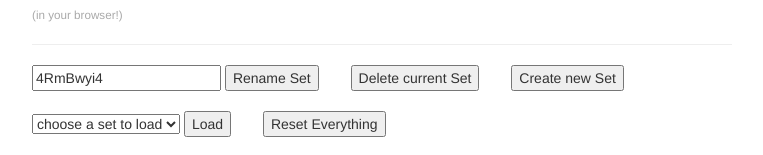
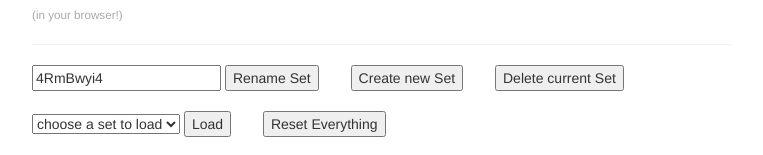
Before and after one commit to noinfo/dpr, a website: page app/index.html in a window 1280 px wide. Shown: the part 848-1003 px from the top of the page, without its empty margins (258-1021 px from the left). Drawn offline with nearby package versions, Linux system fonts and the light colour scheme; some packages are replaced by stand-ins of ours; files that its build step writes are made by us from their sources; a script that the page names is missing.

Commit message:
UI changes

```diff
--- a/app/views/main.html
+++ b/app/views/main.html
@@ -50,8 +50,10 @@
   <p class="smalltext">(in your browser!)</p>
   <hr/>
   <input type="text" placeholder="name your dpr set" ng-model="dprsetName"/> <button ng-click="renameDprset()">Rename Set</button> <span class="horizontal-spacer"></span>
-  <button ng-click="deleteCurrentSet()">Delete current Set</button> <span class="horizontal-spacer"></span>
-  <button ng-click="createNewSet()">Create new Set</button> <span class="horizontal-spacer"></span> <br/><br/>
+  <button ng-click="createNewSet()">Create new Set</button> <span class="horizontal-spacer"></span>
+  <button ng-click="deleteCurrentSet()" >Delete current Set</button> <span class="horizontal-spacer"></span>
+
+  <br/><br/>
   <select ng-model="loadDprsetKey">
     <option value="" disabled>choose a set to load</option>
     <option ng-repeat="(key,set) in getSavedSets()" value="{{key}}">{{set.name}}</option>
```
